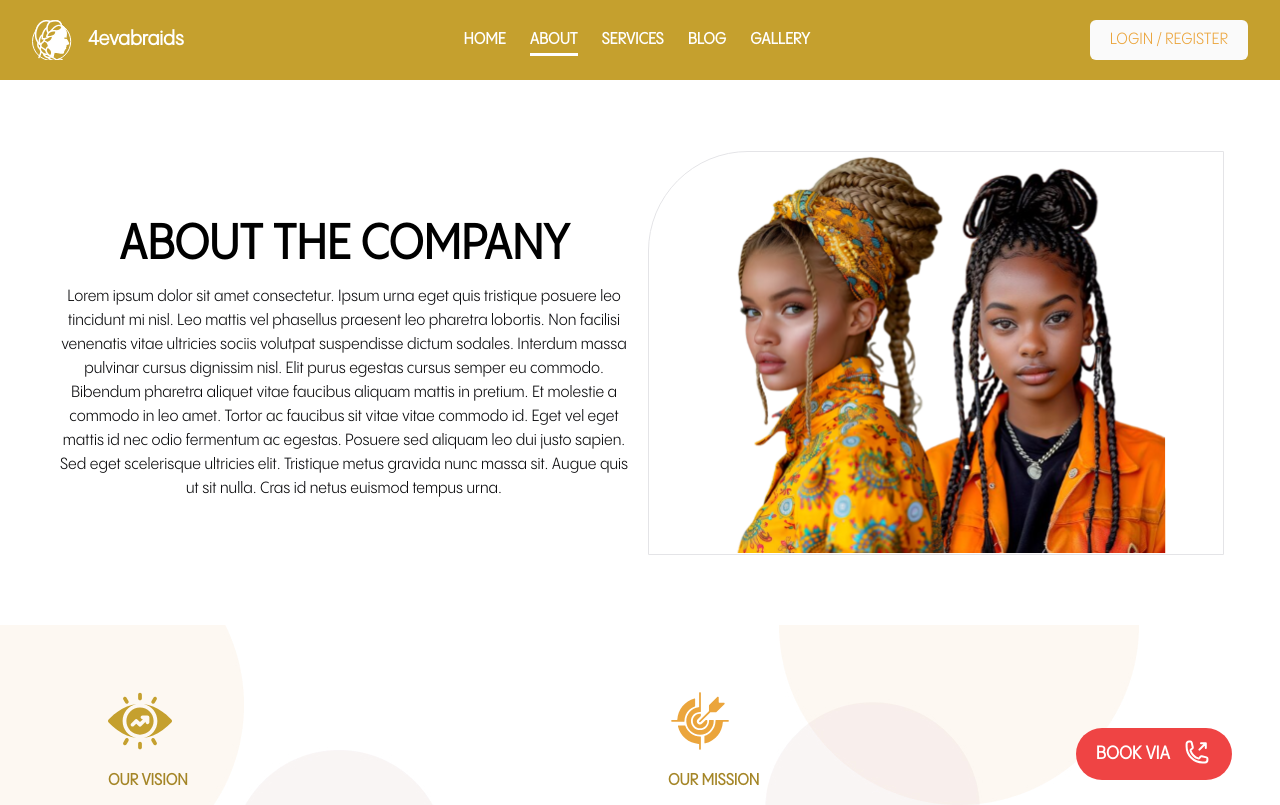
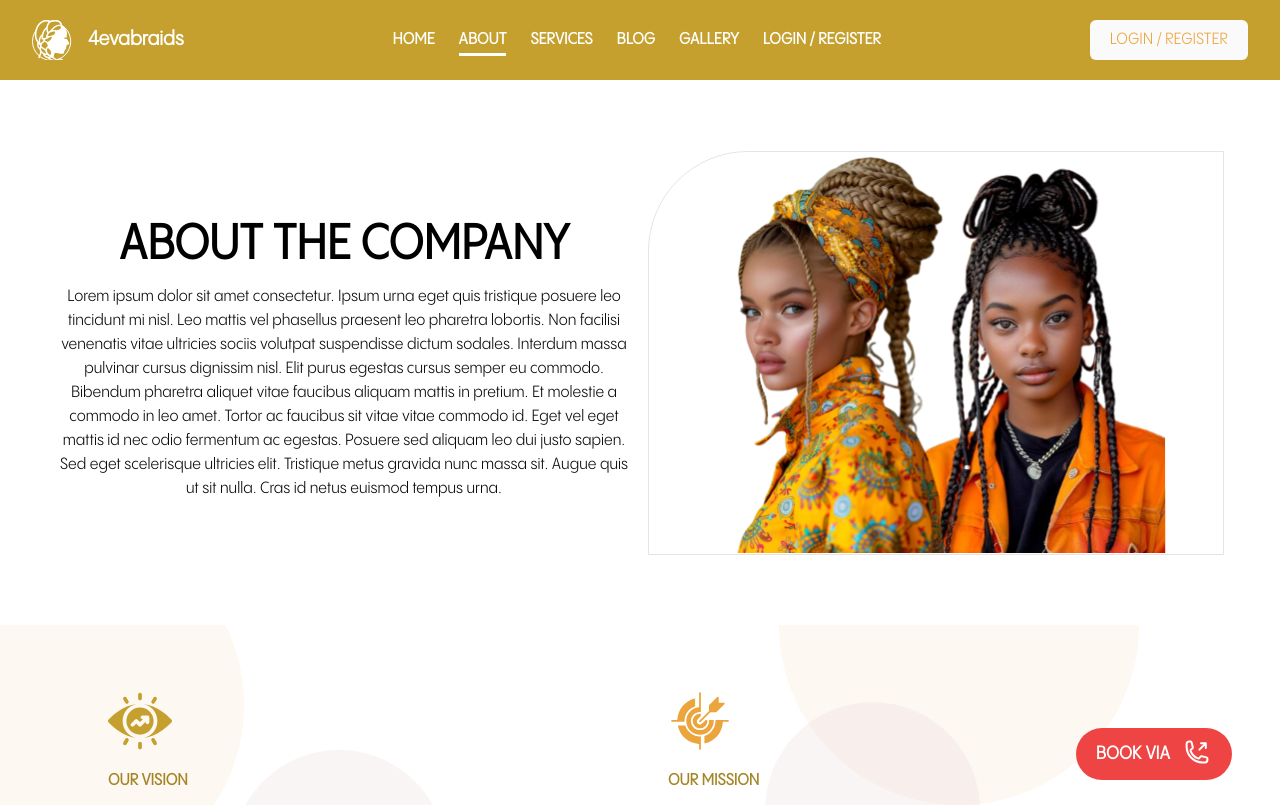
Before and after one commit to Enielect/4Eva-Braids, a Next.js app: page /about in a window 1280 px wide. Built offline with nearby package versions, Linux system fonts and the light colour scheme; no server answers.

Commit message:
fix: add login link to top bar

```diff
--- a/components/Molecules/Header.tsx
+++ b/components/Molecules/Header.tsx
@@ -85,4 +85,5 @@ export const navItems: TNavItem[] = [
   { name: 'Services', href: '/services' },
   { name: 'Blog', href: '/blog' },
   { name: 'Gallery', href: '/gallery' },
+  { name: 'Login / Register', href: '/login' },
 ];
--- a/components/Molecules/Sidebar.tsx
+++ b/components/Molecules/Sidebar.tsx
@@ -9,7 +9,7 @@ type SidebarProp = {
 const Sidebar: FC<SidebarProp> = ({ isOpen, setNavOpen }) => {
   return (
     <div
-      className={`fixed top-[75px] left-0 w-full flex flex-col gap-4 bg-white px-6 py-4 z-50 transform overflow-hidden transition-transform duration-300 ${
+      className={`fixed top-[77px] left-0 w-full flex flex-col gap-4 bg-white px-6 py-4 z-50 transform overflow-hidden transition-transform duration-300 ${
         isOpen ? 'translate-x-0' : 'translate-x-full'
       }`}
     >
```
